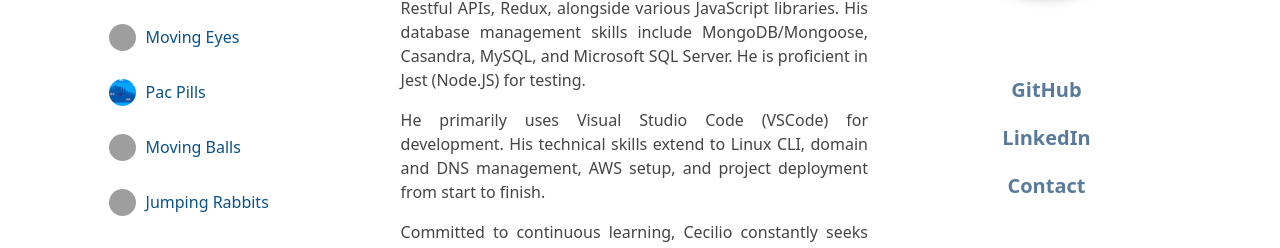
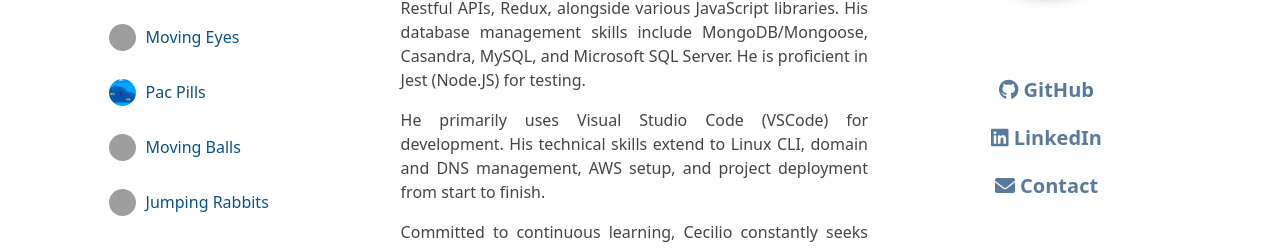
Before and after one commit to ceciliosanchez/ceciliosanchez.github.io, a plain HTML site: page index.html in a window 1280 px wide. Shown: the part 364-612 px from the top of the page. Drawn offline with nearby package versions, Linux system fonts and the light colour scheme; grey boxes are pictures that could not be loaded; a script that the page names is missing.

Commit message:
Adds the Social media icons

```diff
--- a/index.html
+++ b/index.html
@@ -138,10 +138,10 @@
           </main>
           <aside class="col-12 col-lg-3 sidebar">
             <img class="photo" src="./asset-images/Bio-CecilioS.jpg" alt="Cecilio Sanchez' headshot">
-            <h5><a href="https://github.com/ceciliosanchez" target="_blank" rel="noopener noreferrer">GitHub</a></h5>
-            <h5><a href="https://www.linkedin.com/in/cecilios/" target="_blank" rel="noopener noreferrer">LinkedIn</a></h5>
-            <h5><a href="https://ceciliosanchez.com/contact/" target="_blank" rel="noopener noreferrer">Contact</a></h5>
-        </aside>
+            <h5><a href="https://github.com/ceciliosanchez" target="_blank" rel="noopener noreferrer"><i class="fab fa-github"></i> GitHub</a></h5>
+            <h5><a href="https://www.linkedin.com/in/cecilios/" target="_blank" rel="noopener noreferrer"><i class="fab fa-linkedin"></i> LinkedIn</a></h5>
+            <h5><a href="https://ceciliosanchez.com/contact/" target="_blank" rel="noopener noreferrer"><i class="fas fa-envelope"></i> Contact</a></h5>
+    </aside>
         </div>
     </div>
 
```
